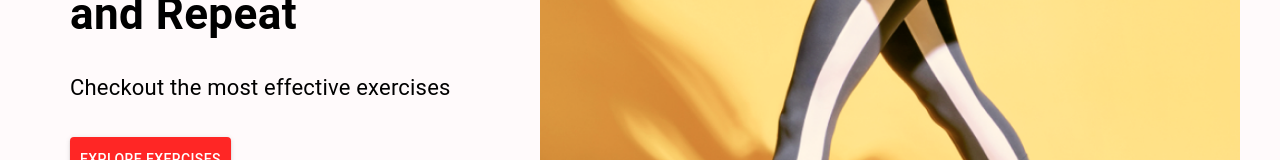
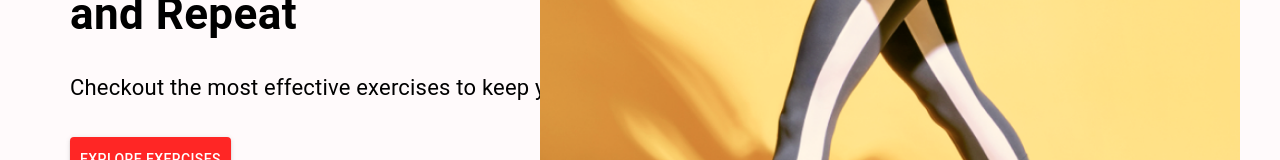
Before and after one commit to ejioguvictor/Gympire, a React (Create React App) app: page / in a window 1280 px wide. Shown: the part 470-630 px from the top of the page. Built offline with nearby package versions, Linux system fonts and the light colour scheme; no server answers.

Commit message:
updated app and cleaned codes

```diff
--- a/src/components/HeroBanner.js
+++ b/src/components/HeroBanner.js
@@ -26,12 +26,12 @@ function HeroBanner() {
         Sweat, Smile <br /> and Repeat
       </Typography>
       <Typography fontSize="22px" lineHeight="35px" mb={4}>
-        Checkout the most effective exercises
+        Checkout the most effective exercises to keep you fit.
       </Typography>
       <Button
         variant="contained"
         color="error"
-        href="exercises"
+        href="#exercises"
         sx={{ backgroundColor: "#ff2625", padding: "10px" }}
       >
         Explore Exercises
```
Also changed, not shown: 1 other file (tests, documents, lock files or other folders).
